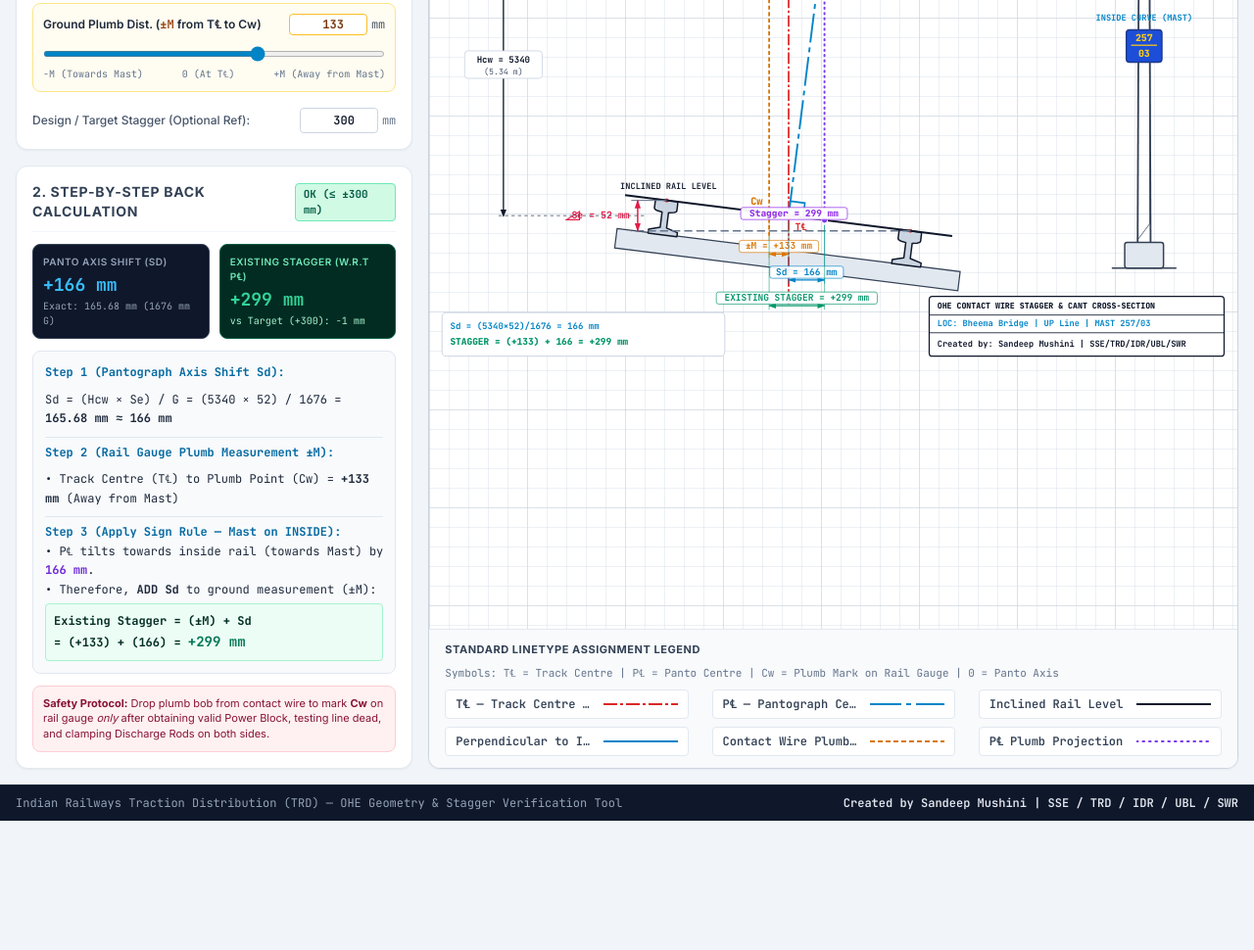
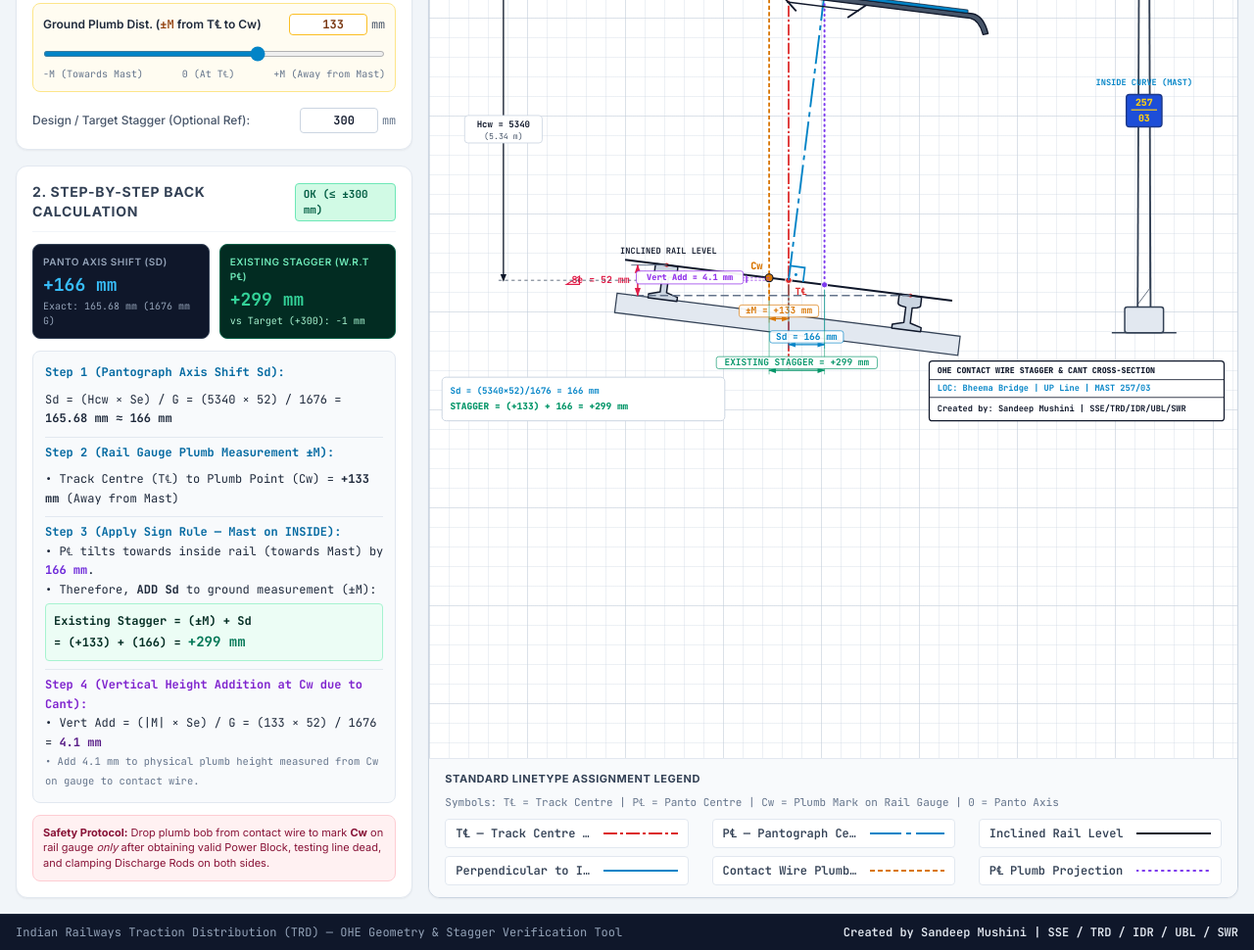
Before and after one commit to ssetrdidr/OHE_Curve_Stagger, a plain HTML site: page index.html in a window 1280 px wide. Shown: the part 766-1736 px from the top of the page at 98% size. Before the commit the page ends 1604 px from the top, so only its background shows below. Drawn offline with nearby package versions, Linux system fonts and the light colour scheme.

Commit message:
Add files via upload

```diff
--- a/index.html
+++ b/index.html
@@ -565,6 +565,9 @@
       const deviation = existingStagger - state.targetStagger;
       const trueAngleDeg = (Math.asin(Math.min(effectiveSe / state.gauge, 0.99)) * 180) / Math.PI;
 
+      const hCorrExact = (Math.abs(state.mVal) * effectiveSe) / state.gauge;
+      const hCorrMm = hCorrExact.toFixed(1);
+
       return {
         effectiveSe,
         sdExact,
@@ -573,7 +576,9 @@
         existingStagger,
         operationSign,
         deviation,
-        trueAngleDeg
+        trueAngleDeg,
+        hCorrExact,
+        hCorrMm
       };
     }
 
@@ -760,6 +765,11 @@
         <div class="border-t border-slate-200 pt-1.5"><strong class="text-sky-700">Step 2 (Rail Gauge Plumb Measurement ±M):</strong></div>
         <div>• Track Centre (T℄) to Plumb Point (Cw) = <strong>${fmtSigned(state.mVal)} mm</strong> (${state.mVal >= 0 ? 'Away from Mast' : 'Towards Mast'})</div>
         <div class="border-t border-slate-200 pt-1.5">${step3Html}</div>
+        <div class="border-t border-slate-200 pt-1.5">
+          <strong class="text-purple-700">Step 4 (Vertical Height Addition at Cw due to Cant):</strong><br/>
+          • Vert Add = (|M| × Se) / G = (${Math.abs(state.mVal)} × ${calc.effectiveSe}) / ${state.gauge} = <span class="text-purple-900 font-bold">${calc.hCorrMm} mm</span><br/>
+          <span class="text-[10.5px] text-slate-500">• Add ${calc.hCorrMm} mm to physical plumb height measured from Cw on gauge to contact wire.</span>
+        </div>
       `;
 
       const mWarnEl = document.getElementById('mOppositeSignWarning');
@@ -1280,93 +1290,54 @@
         fill: pal.muted, 'font-family': 'JetBrains Mono, monospace', 'font-size': '10'
       }, `(${(state.hcw / 1000).toFixed(2)} m)`));
 
-      // VERTICAL MEASURE PARALLEL TO PANTOGRAPH AXIS (SHOWN AT BOTH PANTO LEVEL & RAIL LEVEL WITH UNIQUE PURPLE COLOR)
-      const pantoVertGroup = svgEl('g');
-      const pantoAxisUnitX = sinA;
-      const pantoAxisUnitY = -cosA;
-      const pantoOffsetNormalX = -cosA;
-      const pantoOffsetNormalY = -sinA;
-      const pantoOffsetPx = 24;
-
-      // 1. AT PANTO LEVEL (Contact Wire <-> 0 (P℄))
-      const sCwPan = (cwX - pcZeroX) * pantoAxisUnitX + (cwCenterY - pcZeroY) * pantoAxisUnitY;
-      const pv1X = pcZeroX + sCwPan * pantoAxisUnitX + pantoOffsetPx * pantoOffsetNormalX;
-      const pv1Y = pcZeroY + sCwPan * pantoAxisUnitY + pantoOffsetPx * pantoOffsetNormalY;
-      const pv2X = pcZeroX + pantoOffsetPx * pantoOffsetNormalX;
-      const pv2Y = pcZeroY + pantoOffsetPx * pantoOffsetNormalY;
-
-      pantoVertGroup.appendChild(svgEl('line', {
-        x1: cwX, y1: cwCenterY, x2: pv1X, y2: pv1Y,
-        stroke: pal.vertPantoColor, 'stroke-width': '1', 'stroke-dasharray': '3 2', 'stroke-opacity': '0.75'
-      }));
-      pantoVertGroup.appendChild(svgEl('line', {
-        x1: pcZeroX, y1: pcZeroY, x2: pv2X, y2: pv2Y,
-        stroke: pal.vertPantoColor, 'stroke-width': '1', 'stroke-dasharray': '3 2', 'stroke-opacity': '0.75'
-      }));
-
-      if (Math.hypot(pv2X - pv1X, pv2Y - pv1Y) >= 12) {
-        pantoVertGroup.appendChild(svgEl('line', {
-          x1: pv1X, y1: pv1Y, x2: pv2X, y2: pv2Y,
-          stroke: pal.vertPantoColor, 'stroke-width': '1.8',
-          'marker-start': 'url(#arrowPurpleStart)',
-          'marker-end': 'url(#arrowPurpleEnd)'
+      // VERTICAL HEIGHT ADDITION AT Cw DUE TO CANT: ΔH_Cw = (|M| * Se) / G
+      if (calc.effectiveSe > 0 && Math.abs(state.mVal) > 5) {
+        const cwVertGroup = svgEl('g');
+        const horizRefY = railMidY; // Horizontal level through T℄
+        const cwVertX = cwX + (state.mVal >= 0 ? -28 : 28); // Offset to avoid overlapping plumb line
+
+        // Extension dashed line from horizontal datum to Cw
+        cwVertGroup.appendChild(svgEl('line', {
+          x1: cwX, y1: horizRefY, x2: cwVertX + (state.mVal >= 0 ? -4 : 4), y2: horizRefY,
+          stroke: pal.vertPantoColor, 'stroke-width': '1', 'stroke-dasharray': '3 2', 'stroke-opacity': '0.85'
         }));
-      }
-
-      const pvMidX = (pv1X + pv2X) / 2 + 14 * pantoOffsetNormalX;
-      const pvMidY = (pv1Y + pv2Y) / 2 + 14 * pantoOffsetNormalY;
-      const pantoAxisLabel = `Stagger = ${Math.abs(calc.existingStagger)} mm`;
-      const pvBoxW = pantoAxisLabel.length * 7.5 + 12;
-
-      pantoVertGroup.appendChild(svgEl('rect', {
-        x: pvMidX - pvBoxW / 2, y: pvMidY - 11, width: pvBoxW, height: 15, rx: 3,
-        fill: bp ? '#0b192c' : '#ffffff', 'fill-opacity': '0.94',
-        stroke: pal.vertPantoColor, 'stroke-width': '0.9'
-      }));
-      pantoVertGroup.appendChild(svgEl('text', {
-        x: pvMidX, y: pvMidY, 'text-anchor': 'middle',
-        fill: pal.vertPantoColor, 'font-family': 'JetBrains Mono, monospace', 'font-size': '11.5', 'font-weight': '800'
-      }, pantoAxisLabel));
-
-      // 2. AT RAIL LEVEL (Cw Plumb Mark <-> P℄ Plumb Projection)
-      const sCwRail = (cwX - pcProjRailX) * pantoAxisUnitX + (cwGaugeY - pcProjRailY) * pantoAxisUnitY;
-      const rv1X = pcProjRailX + sCwRail * pantoAxisUnitX + pantoOffsetPx * pantoOffsetNormalX;
-      const rv1Y = pcProjRailY + sCwRail * pantoAxisUnitY + pantoOffsetPx * pantoOffsetNormalY;
-      const rv2X = pcProjRailX + pantoOffsetPx * pantoOffsetNormalX;
-      const rv2Y = pcProjRailY + pantoOffsetPx * pantoOffsetNormalY;
-
-      pantoVertGroup.appendChild(svgEl('line', {
-        x1: cwX, y1: cwGaugeY, x2: rv1X, y2: rv1Y,
-        stroke: pal.vertPantoColor, 'stroke-width': '1', 'stroke-dasharray': '3 2', 'stroke-opacity': '0.75'
-      }));
-      pantoVertGroup.appendChild(svgEl('line', {
-        x1: pcProjRailX, y1: pcProjRailY, x2: rv2X, y2: rv2Y,
-        stroke: pal.vertPantoColor, 'stroke-width': '1', 'stroke-dasharray': '3 2', 'stroke-opacity': '0.75'
-      }));
-
-      if (Math.hypot(rv2X - rv1X, rv2Y - rv1Y) >= 12) {
-        pantoVertGroup.appendChild(svgEl('line', {
-          x1: rv1X, y1: rv1Y, x2: rv2X, y2: rv2Y,
-          stroke: pal.vertPantoColor, 'stroke-width': '1.8',
-          'marker-start': 'url(#arrowPurpleStart)',
-          'marker-end': 'url(#arrowPurpleEnd)'
+        cwVertGroup.appendChild(svgEl('line', {
+          x1: cwX, y1: cwGaugeY, x2: cwVertX + (state.mVal >= 0 ? -4 : 4), y2: cwGaugeY,
+          stroke: pal.vertPantoColor, 'stroke-width': '1', 'stroke-dasharray': '3 2', 'stroke-opacity': '0.85'
         }));
-      }
-
-      const rvMidX = (rv1X + rv2X) / 2 + 14 * pantoOffsetNormalX;
-      const rvMidY = (rv1Y + rv2Y) / 2 + 14 * pantoOffsetNormalY;
-
-      pantoVertGroup.appendChild(svgEl('rect', {
-        x: rvMidX - pvBoxW / 2, y: rvMidY - 11, width: pvBoxW, height: 15, rx: 3,
-        fill: bp ? '#0b192c' : '#ffffff', 'fill-opacity': '0.94',
-        stroke: pal.vertPantoColor, 'stroke-width': '0.9'
-      }));
-      pantoVertGroup.appendChild(svgEl('text', {
-        x: rvMidX, y: rvMidY, 'text-anchor': 'middle',
-        fill: pal.vertPantoColor, 'font-family': 'JetBrains Mono, monospace', 'font-size': '11.5', 'font-weight': '800'
-      }, pantoAxisLabel));
-
-      layers.dims.appendChild(pantoVertGroup);
+
+        const vertDistPx = Math.abs(cwGaugeY - horizRefY);
+        if (vertDistPx >= 8) {
+          cwVertGroup.appendChild(svgEl('line', {
+            x1: cwVertX, y1: horizRefY, x2: cwVertX, y2: cwGaugeY,
+            stroke: pal.vertPantoColor, 'stroke-width': '1.8',
+            'marker-start': 'url(#arrowPurpleStart)',
+            'marker-end': 'url(#arrowPurpleEnd)'
+          }));
+        } else {
+          cwVertGroup.appendChild(svgEl('line', {
+            x1: cwVertX, y1: horizRefY - 6, x2: cwVertX, y2: cwGaugeY + 6,
+            stroke: pal.vertPantoColor, 'stroke-width': '1.8'
+          }));
+        }
+
+        const cwVertMidY = (horizRefY + cwGaugeY) / 2;
+        const cwVertLabel = `Vert Add = ${calc.hCorrMm} mm`;
+        const vBoxW = cwVertLabel.length * 7.2 + 10;
+        const labelX = cwVertX + (state.mVal >= 0 ? -vBoxW / 2 - 4 : vBoxW / 2 + 4);
+
+        cwVertGroup.appendChild(svgEl('rect', {
+          x: labelX - vBoxW / 2, y: cwVertMidY - 10, width: vBoxW, height: 16, rx: 3,
+          fill: bp ? '#0b192c' : '#ffffff', 'fill-opacity': '0.94',
+          stroke: pal.vertPantoColor, 'stroke-width': '0.9'
+        }));
+        cwVertGroup.appendChild(svgEl('text', {
+          x: labelX, y: cwVertMidY + 1.5, 'text-anchor': 'middle',
+          fill: pal.vertPantoColor, 'font-family': 'JetBrains Mono, monospace', 'font-size': '10.5', 'font-weight': '800'
+        }, cwVertLabel));
+
+        layers.dims.appendChild(cwVertGroup);
+      }
 
       // TITLE BLOCK & STAMPS
       layers.title.appendChild(svgEl('rect', {
```
